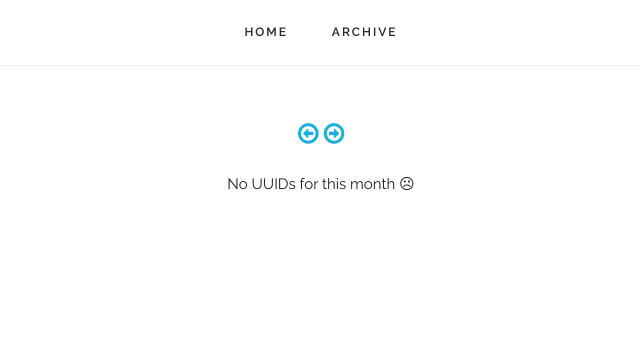
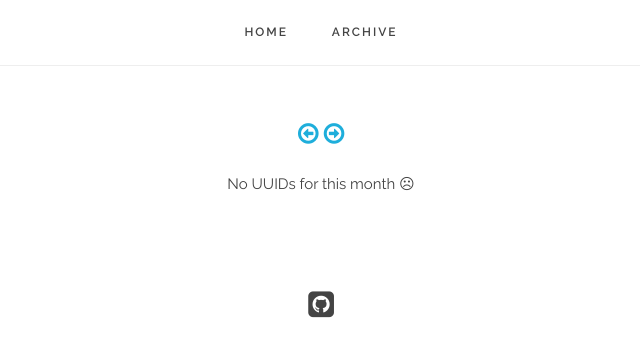
Before and after one commit to stvnhrlnd/UOTD, a Flask app: template FlaskWebProject/templates/archive.html in a window 1280 px wide. Shown: the top 357 px of the page, without its empty margins (319-959 px from the left). Run offline with Flask 2, Linux system fonts and the light colour scheme; the template is opened without the code that fills it, so the values that code supplies are empty.

Commit message:
Add footer and update global styles

```diff
--- a/FlaskWebProject/static/css/custom.css
+++ b/FlaskWebProject/static/css/custom.css
@@ -6,15 +6,19 @@ a:hover {
     background: #fff;
     border-bottom: 1px solid #eee;
     height: 6.5rem;
-	text-align: center;
+    text-align: center;
+}
+
+body {
+    color: #444;
 }
 
 .navbar-item {
-	display: inline-block;
+    display: inline-block;
 }
 
 .navbar-link {
-    color: #222;
+    color: #444;
     font-size: 1.2rem;
     font-weight: 600;
     letter-spacing: .2rem;
@@ -36,3 +40,13 @@ a:hover {
 .text-centered {
     text-align: center;
 }
+
+.footer {
+    font-size: 3rem;
+    margin-top: 6rem;
+    text-align: center;
+}
+
+    .footer a {
+        color: #444;
+    }
--- a/FlaskWebProject/templates/layout.html
+++ b/FlaskWebProject/templates/layout.html
@@ -31,6 +31,11 @@
         </div>
     </nav>
     {% block content %}{% endblock %}
+    <footer class="footer">
+        <a href="https://github.com/stvnhrlnd/UOTD" target="_blank">
+            <i class="fa fa-github-square" aria-hidden="true"></i>
+        </a>
+    </footer>
     <script src="/static/vendor/clipboard.js/clipboard.min.js"></script>
     <script src="/static/scripts/copy-button.js"></script>
 </body>
```
